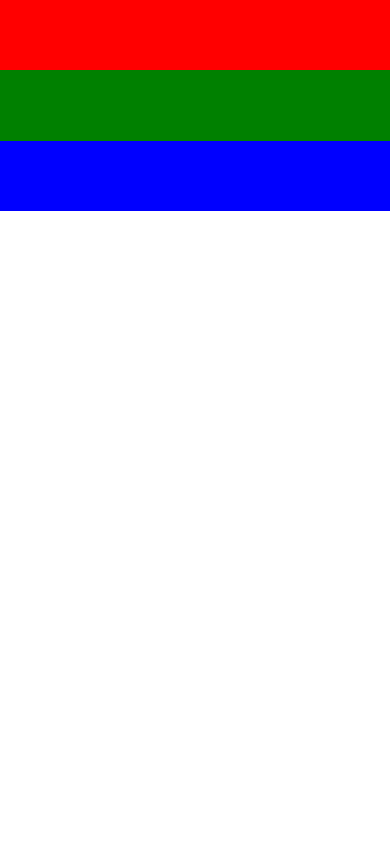
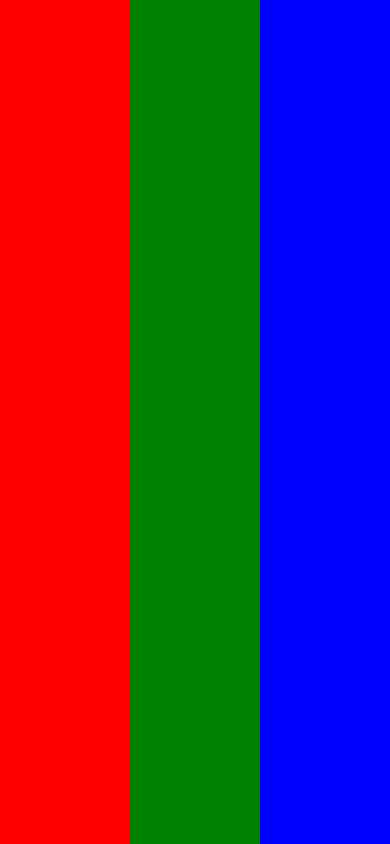
Before and after one commit to Yitzhak-Njenga/hello-world-React-Native-, a React Native app: screen / in a window 390 px wide. Built offline with nearby package versions, Linux system fonts and the light colour scheme.

Commit message:
flex direction

```diff
--- a/App.js
+++ b/App.js
@@ -1,5 +1,5 @@
-import React, { useState } from 'react';
-import { Dimensions, StyleSheet, View } from 'react-native';
+import React from 'react';
+import { StyleSheet, View } from 'react-native';
 
 const App = () => (
   <View style={styles.layout}>
@@ -11,13 +11,10 @@ const App = () => (
 
 export default App;
 
-// Get the maximum width/height (in dp) from the Dimensions API
-const MAX_WIDTH = Dimensions.get('window').width;
-const MAX_HEIGHT = Dimensions.get('window').height;
-
 export const styles = StyleSheet.create({
   layout: {
-   flex: 1 / (1+2+1),
+    flex: 1,
+    flexDirection: 'row',
     backgroundColor: '#e5e5e5',
   },
   box: {
```
